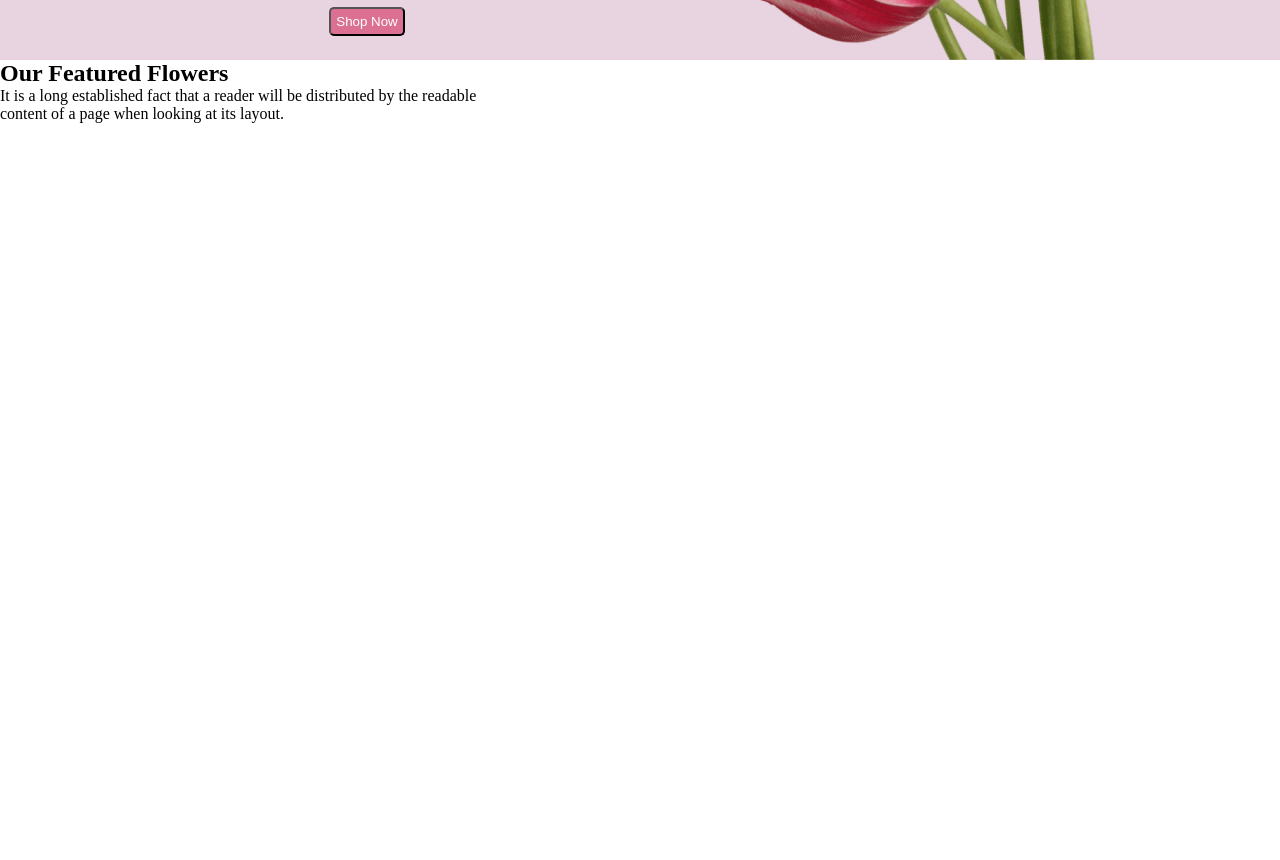
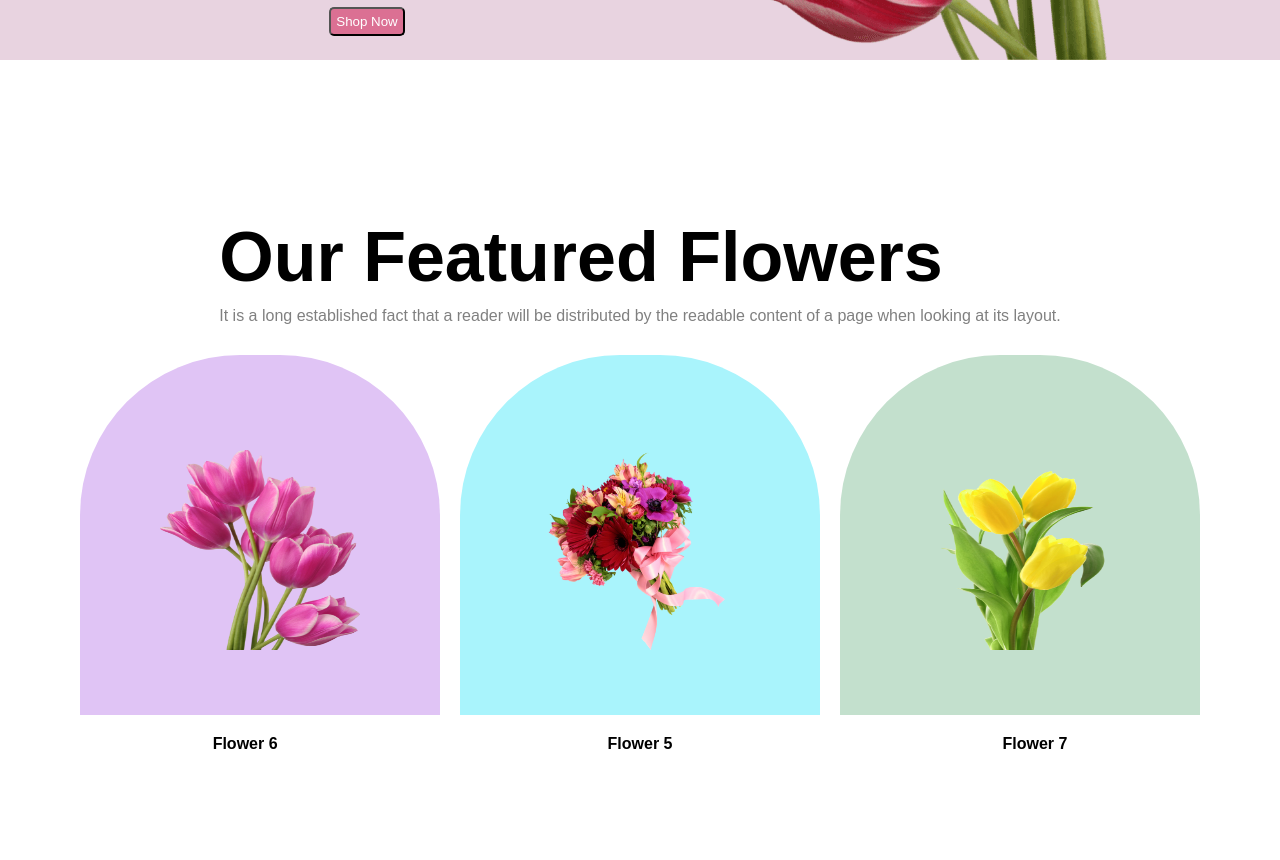
Before and after one commit to hasan201153248/assignment-1, a plain HTML site: page index.html in a window 1280 px wide. Shown: the part 740-1600 px from the top of the page. Before the commit the page ends 863 px from the top, so only its background shows below. Drawn offline with Linux system fonts and the light colour scheme.

Commit message:
border radious right left and clickble text fix

```diff
--- a/index.html
+++ b/index.html
@@ -9,7 +9,8 @@
 <!-------------------------------Desining first page in section 2 div-------------------->
 <body>
     <section class="section-1">
-        <div><h1 class="header">Let's make <br> beautiful flowers a<br> part of your life</h1>
+        <div>
+            <h1 class="header">Let's make <br> beautiful flowers a<br> part of your life</h1>
             <p class="paragraph">It is a long established fact that a reader will be distracted by the readble<br> content of a page when looking at its layout. The point of using lorem ipsum is <br> that it has a more or less normal distribution of letters.</p>
 
             <button class="btn">Shop Now</button>
@@ -21,13 +22,31 @@
 
     </section>
     <!--------Bonus Marks part 3 photos with 3 different background------->
-
-    <section>
-        <div>
-            <h2>Our Featured Flowers</h2>
-            <p>It is a long established fact that a reader will be distributed by the readable<br> content of a page when looking at its layout.</p>
+    <section class="section-2">
+        <div class="header-paragraph-container">
+          <div>
+            <h1 class="header-2">Our Featured Flowers</h1>
+            <p class="paragraph-2">It is a long established fact that a reader will be distributed by the readable content of
+              a page when looking at its layout.</p>
+          </div>
+          <div class="images-container">
+            <div class="image-6">
+              <img src="Flower Asset/pngwing 6.png" alt="image-6" width="200" height="200">
+            </div>
+            <div class="image-5">
+              <img src="Flower Asset/pngwing 5.png" alt="image-5" width="200" height="200">
+            </div>
+            <div class="image-7">
+              <img src="Flower Asset/pngwing 7.png" alt="image-7" width="200" height="200">
+            </div>
+          </div>
+          <div class="flower-names">
+            <a href="#" class="flower-name">Flower 6</a>
+            <a href="#" class="flower-name">Flower 5</a>
+            <a href="#" class="flower-name">Flower 7</a>
+          </div>
         </div>
-    </section>
+      </section>
 
 </body>
 </html>
--- a/style.css
+++ b/style.css
@@ -5,10 +5,8 @@
     box-sizing: border-box;
 }
 body{
-    display: flex;
-    flex-direction: column;
-    min-height: 100vh;
-    justify-content: center;
+
+    font-family: Arial,  sans-serif;
 }
 
 
@@ -52,3 +50,82 @@ body{
     align-items: center;
 
 }
+/*2nd page design*/
+
+.section-2{
+    background-color: white;
+    display: flex;
+    flex-direction: column;
+    justify-content: center;
+    align-items: center;
+    height: 100vh;
+
+}
+.header-paragraph-container {
+    display: flex;
+    flex-direction: column;
+    align-items: center;
+  }
+
+  .header-2 {
+    font-weight: bold;
+    font-size: 70px;
+    padding-top: 50px;
+    margin-bottom: 0;
+  }
+
+  .paragraph-2 {
+    color: gray;
+    margin-top: 10px;
+  }
+
+  .images-container {
+    display: flex;
+    justify-content: center;
+    margin-top: 30px;
+  }
+
+  .image-6,
+  .image-5,
+  .image-7 {
+    display: flex;
+    flex-direction: column;
+    align-items: center;
+    justify-content: center;
+    border-top-left-radius: 160px;
+    border-top-right-radius: 160px;
+    padding-top: 30px;
+    width: 360px;
+    height: 360px;
+    margin: 0 10px;
+  }
+
+  .image-6 {
+    background-color: #e0c4f5;
+  }
+
+  .image-5 {
+    background-color: #a9f4fc;
+  }
+
+  .image-7 {
+    background-color: #c3e0cd;
+  }
+
+  .images-container img {
+    max-width: 500px;
+    max-height: 500px;
+  }
+  .flower-names {
+    display: flex;
+    justify-content: center;
+    margin-top: 20px;
+
+  }
+
+  .flower-name {
+   margin: 0 165px;
+    text-decoration: none;
+    color: #000;
+    font-weight: bold;
+  }
```
